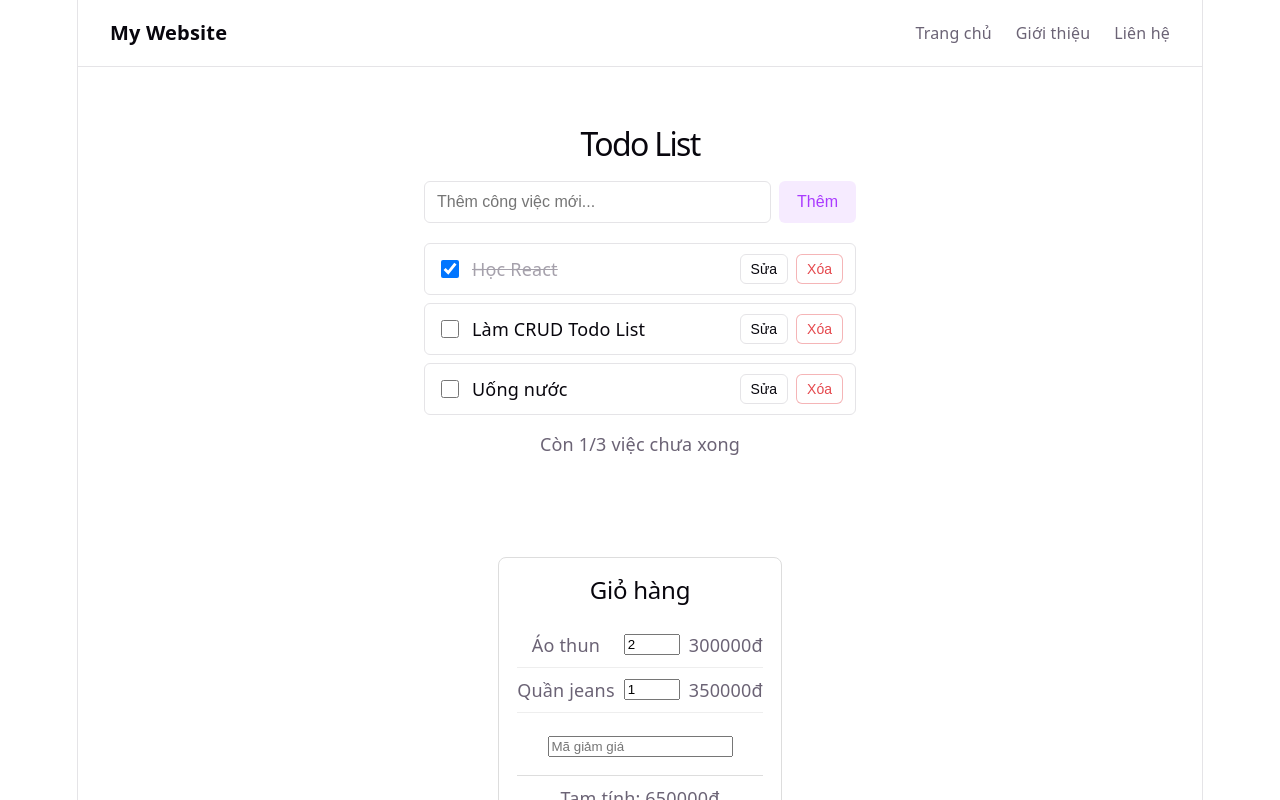
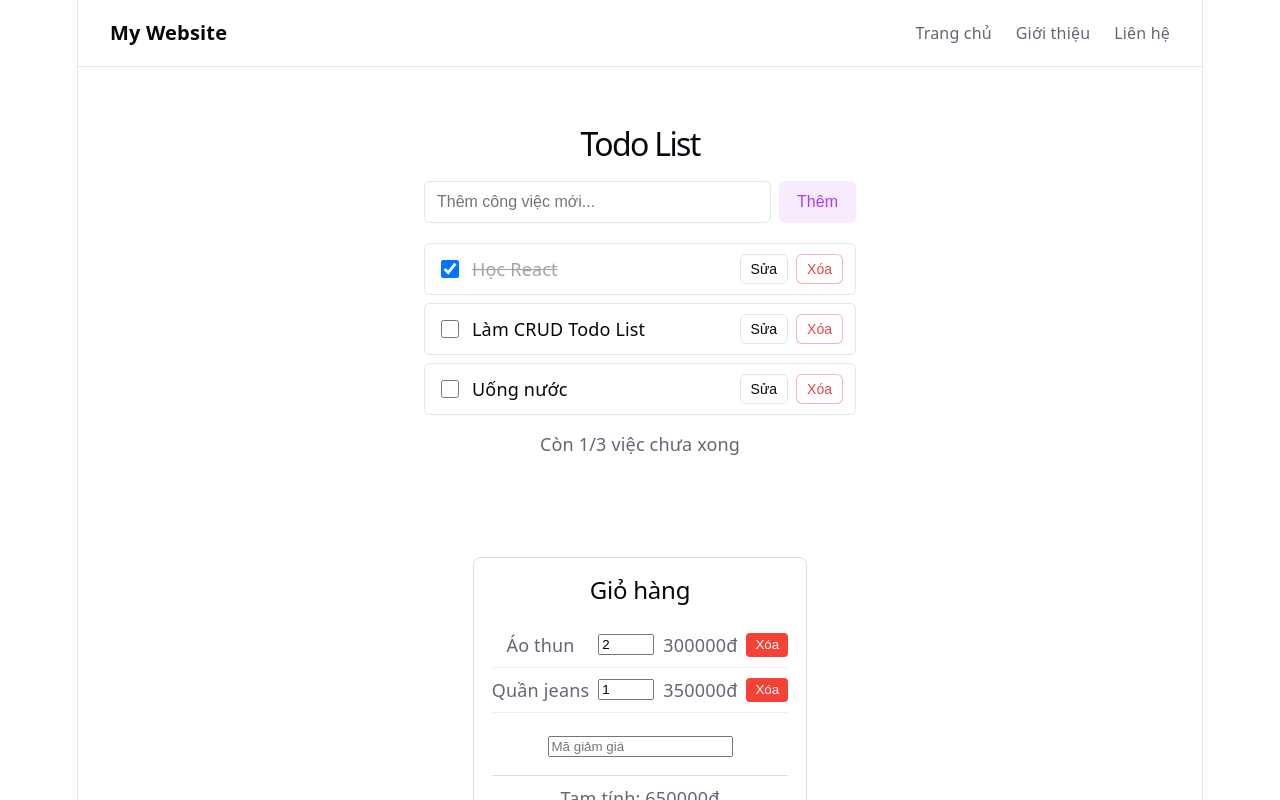
Before and after one commit to hoidanit-live/mywebsite-learn-git, a React (Vite) app: page / in a window 1280 px wide. Shown: the top 800 px of the page. Built offline with nearby package versions, Linux system fonts and the light colour scheme.

Commit message:
feat(cart): thêm nút xoá sản phẩm khỏi giỏ

```diff
--- a/src/features/cart/Cart.tsx
+++ b/src/features/cart/Cart.tsx
@@ -29,6 +29,10 @@ function Cart() {
     setItems(items.map((item) => (item.id === id ? { ...item, quantity } : item)))
   }
 
+  const removeItem = (id: number) => {
+    setItems(items.filter((item) => item.id !== id))
+  }
+
   return (
     <section className="cart">
       <h2>Giỏ hàng</h2>
@@ -47,6 +51,9 @@ function Cart() {
               onChange={(e) => updateQuantity(item.id, Number(e.target.value))}
             />
             <span>{item.price * item.quantity}đ</span>
+            <button className="cart-item-remove" onClick={() => removeItem(item.id)}>
+              Xóa
+            </button>
           </li>
         ))}
       </ul>
```
